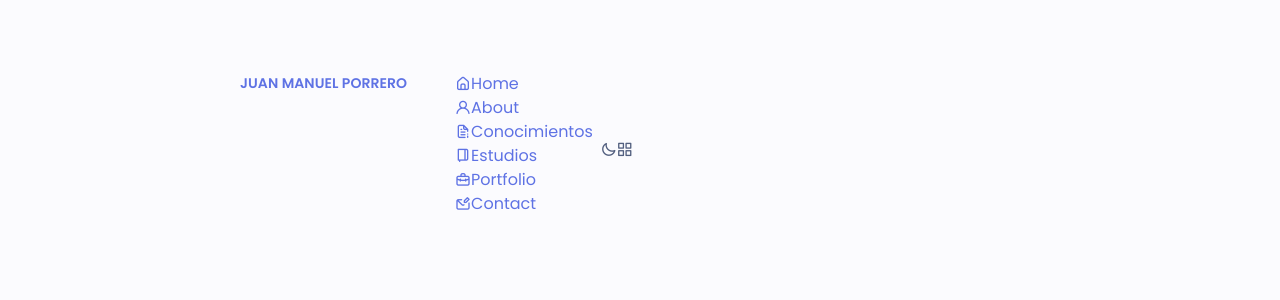
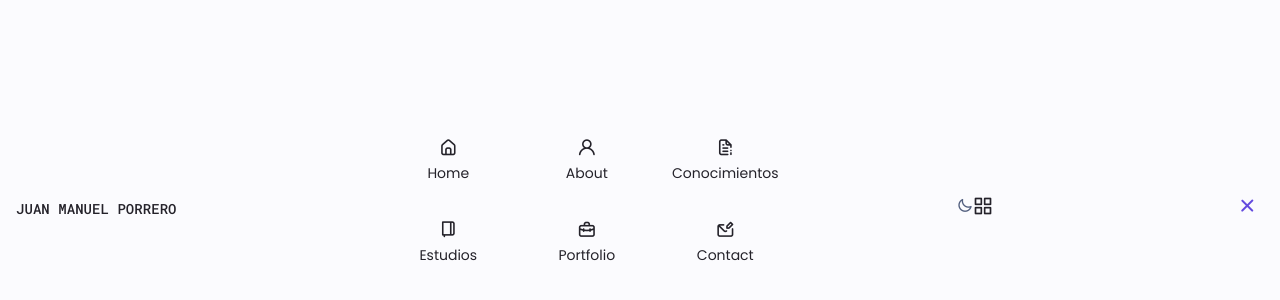
Before and after one commit to juanma1501/Portfolio-Personal-Responsive, a plain HTML site: page index.html in a window 1280 px wide. Shown: the part 568-868 px from the top of the page. Drawn offline with nearby package versions, Linux system fonts and the light colour scheme.

Commit message:
Avance de styling con css pt 2

```diff
--- a/css/style.css
+++ b/css/style.css
@@ -195,3 +195,102 @@ img{
     z-index: var(--z-fixed);
     background-color: var(--body-color);
 }
+
+/* ======================================== LAYOUT  ==========================================*/
+.nav{
+    /* max-width: 98px; */
+    height: var(--header-height);
+    display: flex;
+    justify-content: space-between;
+    align-items: center;
+    margin-left: 0;
+}
+
+.nav__logo,
+.nav__toggle{
+    color: var(--title-color);
+    font-weight: var(--font-medium);
+}
+
+.nav__logo:hover{
+    color: var(--first-color);
+}
+
+.nav__toggle{
+    font-size: var(--h3-font-size);
+    cursor: pointer;
+    margin-right: 2rem;
+}
+
+.nav__toggle:hover{
+    color: var(--first-color);
+}
+
+.navbar-brand{
+    font-family: var(--robotomono-font);
+}
+
+@media screen and (max-width: 768px){
+    .nav__menu{
+        position: fixed;
+        bottom: -100%;
+        right: 0;
+        left: 0;
+        width: 100%;
+        background-color: var(--body-color);
+        padding: 2rem 1.5rem 4rem;
+        box-shadow: 0 -1px 4px rgba(0, 0, 0, 0.15);
+        border-radius: 1.5rem 1.5rem 0 0;
+        transition: .5s;
+    }
+}
+
+.nav__list{
+    grid-template-columns: repeat(3 , 1fr);
+    gap: 2rem;
+}
+
+.nav__link{
+    display: flex;
+    flex-direction: column;
+    align-items: center;
+    font-size: var(--small-font-size);
+    color: var(--title-color);
+    font-weight: var(--font-medium);
+}
+
+.nav__link:hover{
+    color: var(--first-color);
+}
+
+.nav__icon{
+    font-size: 1.2rem;
+}
+
+.nav__close{
+    position: absolute;
+    right: 1.3rem;
+    bottom: .5rem;
+    font-size: 1.5rem;
+    cursor: pointer;
+    color: var(--first-color);
+}
+
+.nav__close:hover{
+    color: var(--first-color-alt);
+}
+
+/* SHOW MENU */
+.show-menu{
+    bottom: 0;
+}
+
+/* Active link */
+.active-link{
+    color: var(--first-color);
+}
+
+/* Change backgroud header */
+.scroll-header{
+    box-shadow: 0 -1px 4px rgba(0, 0, 0, 0.15);
+}
--- a/index.html
+++ b/index.html
@@ -12,7 +12,6 @@
 
     <!-- ICONS -->
     <link rel="stylesheet" href="https://unicons.iconscout.com/release/v4.0.0/css/line.css">
-
 
     <!-- Bootstrap CSS -->
     <link href="https://cdn.jsdelivr.net/npm/bootstrap@5.1.3/dist/css/bootstrap.min.css" rel="stylesheet" integrity="sha384-1BmE4kWBq78iYhFldvKuhfTAU6auU8tT94WrHftjDbrCEXSU1oBoqyl2QvZ6jIW3" crossorigin="anonymous">
@@ -72,6 +71,7 @@
                             </a>
                         </li>
                     </ul>
+                    <i class="uil uil-times nav__close" id="nav-close"></i>
                 </div>
 
                 <div class="nav__btns">
```
